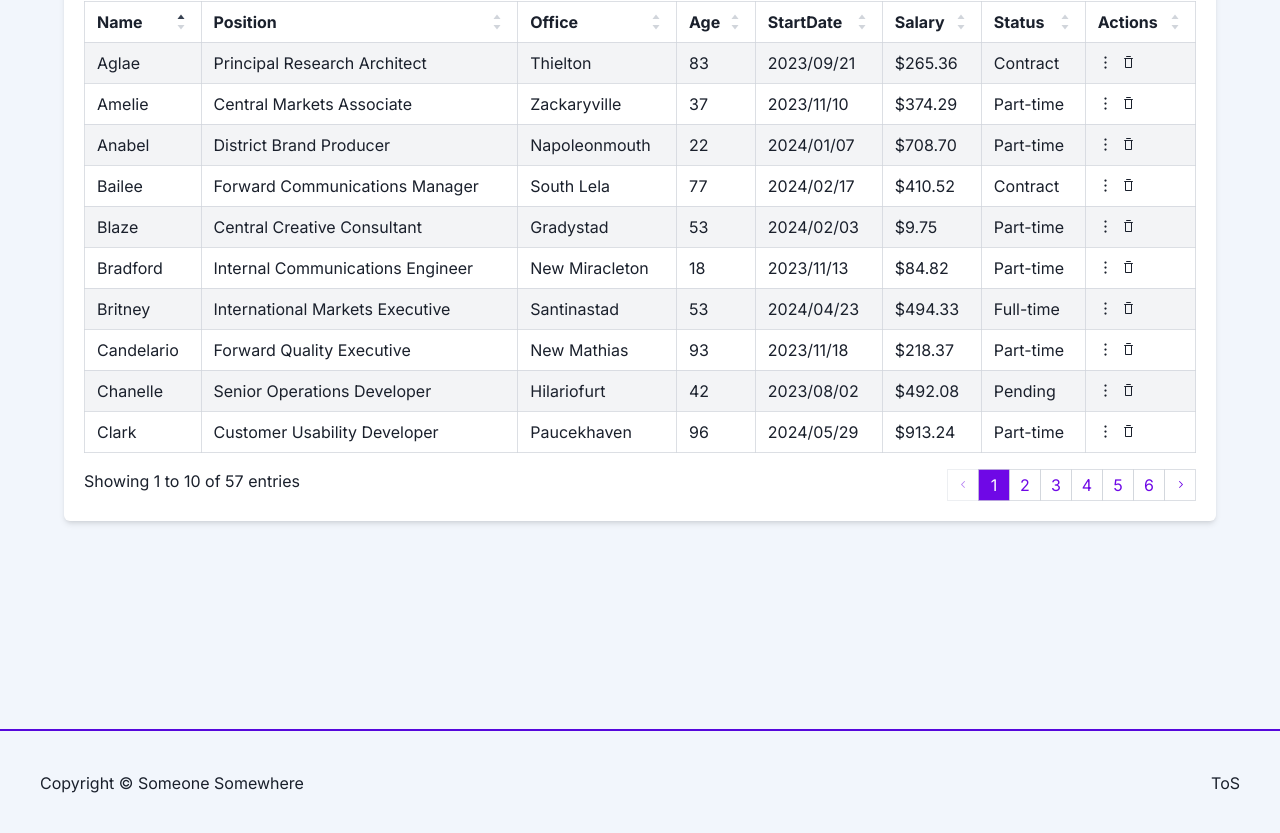
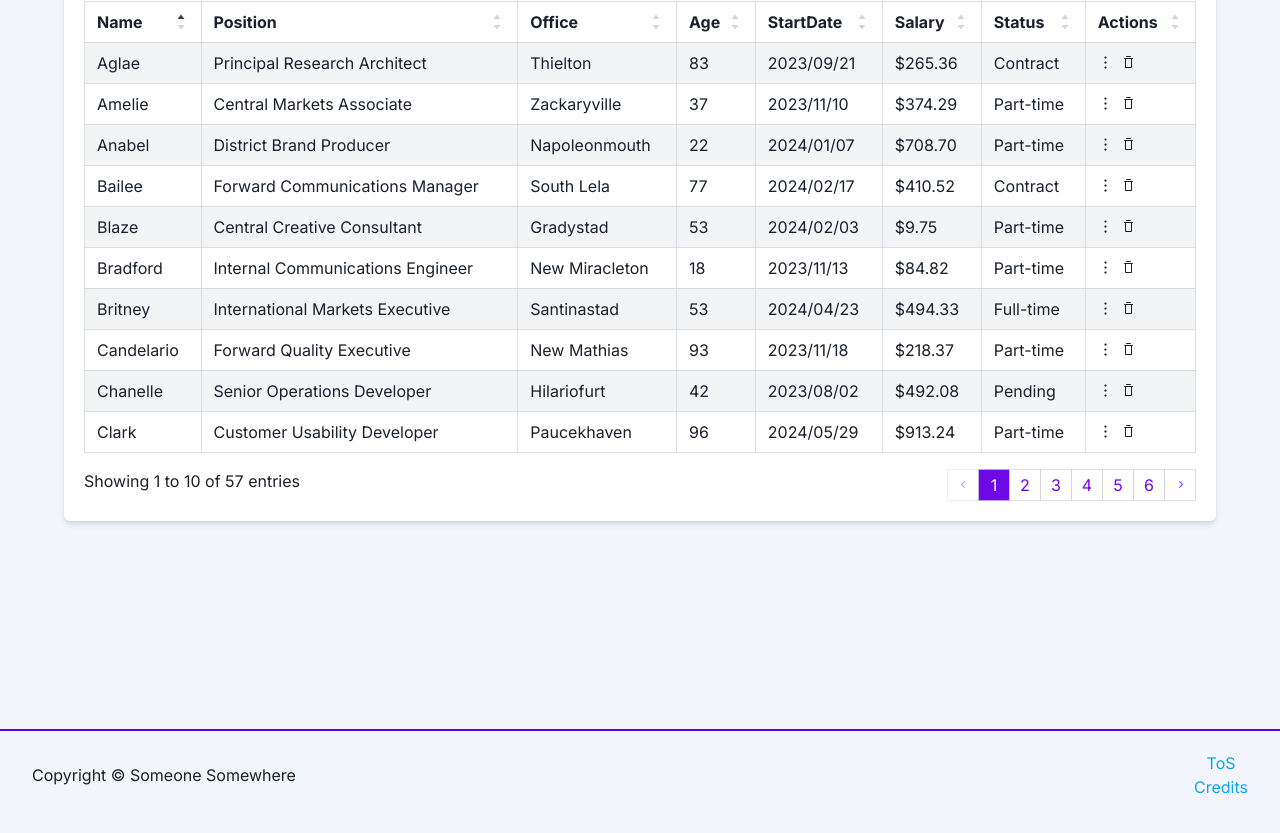
Before and after one commit to 0xe0b69e/psi-proj-2, a Next.js app: page /dashboard0 in a window 1280 px wide. Shown: the part 2076-2909 px from the top of the page. Built offline with nearby package versions, Linux system fonts and the light colour scheme; a web font is replaced by a local one.

Commit message:
Added /credits to footer

```diff
--- a/components/footer.js
+++ b/components/footer.js
@@ -1,10 +1,15 @@
 import Link from "next/link";
 
 export const Footer = () => (
-  <footer className="bottom-0 p-10 justify-between flex bg-background dark:bg-background-dark border-primary border-t-2">
+  <footer className="bottom-0 p-5 px-8 justify-between flex bg-background dark:bg-background-dark border-primary border-t-2 items-center">
     <p>Copyright © Someone Somewhere</p>
-    <Link href="/tos">
-      <p>ToS</p>
-    </Link>
+    <div className="flex flex-col items-center text-sky-500">
+      <Link href="/tos" className="hover:underline">
+        <p>ToS</p>
+      </Link>
+      <Link href="/credits" className="hover:underline">
+        <p>Credits</p>
+      </Link>
+    </div>
   </footer>
 )
```
